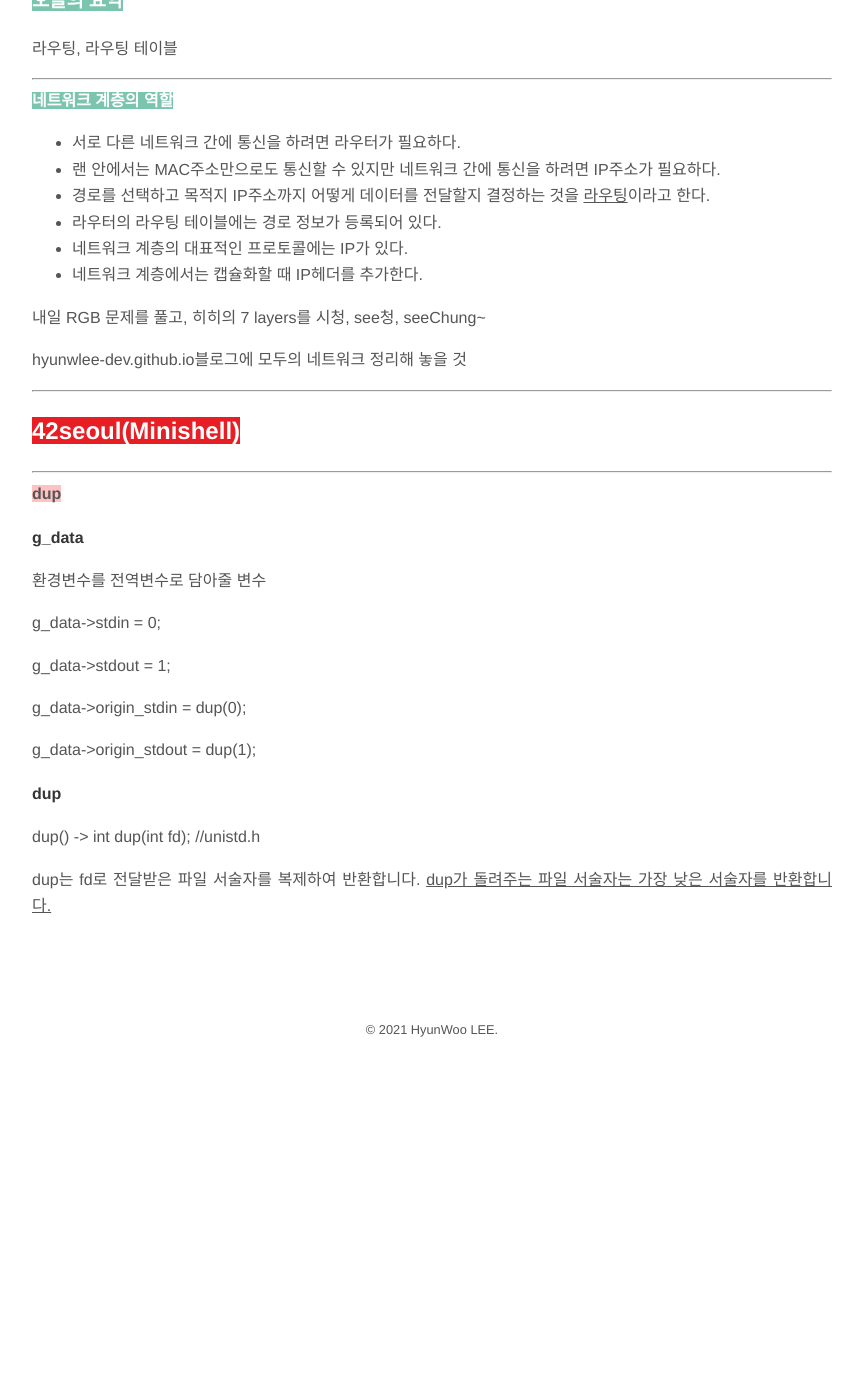
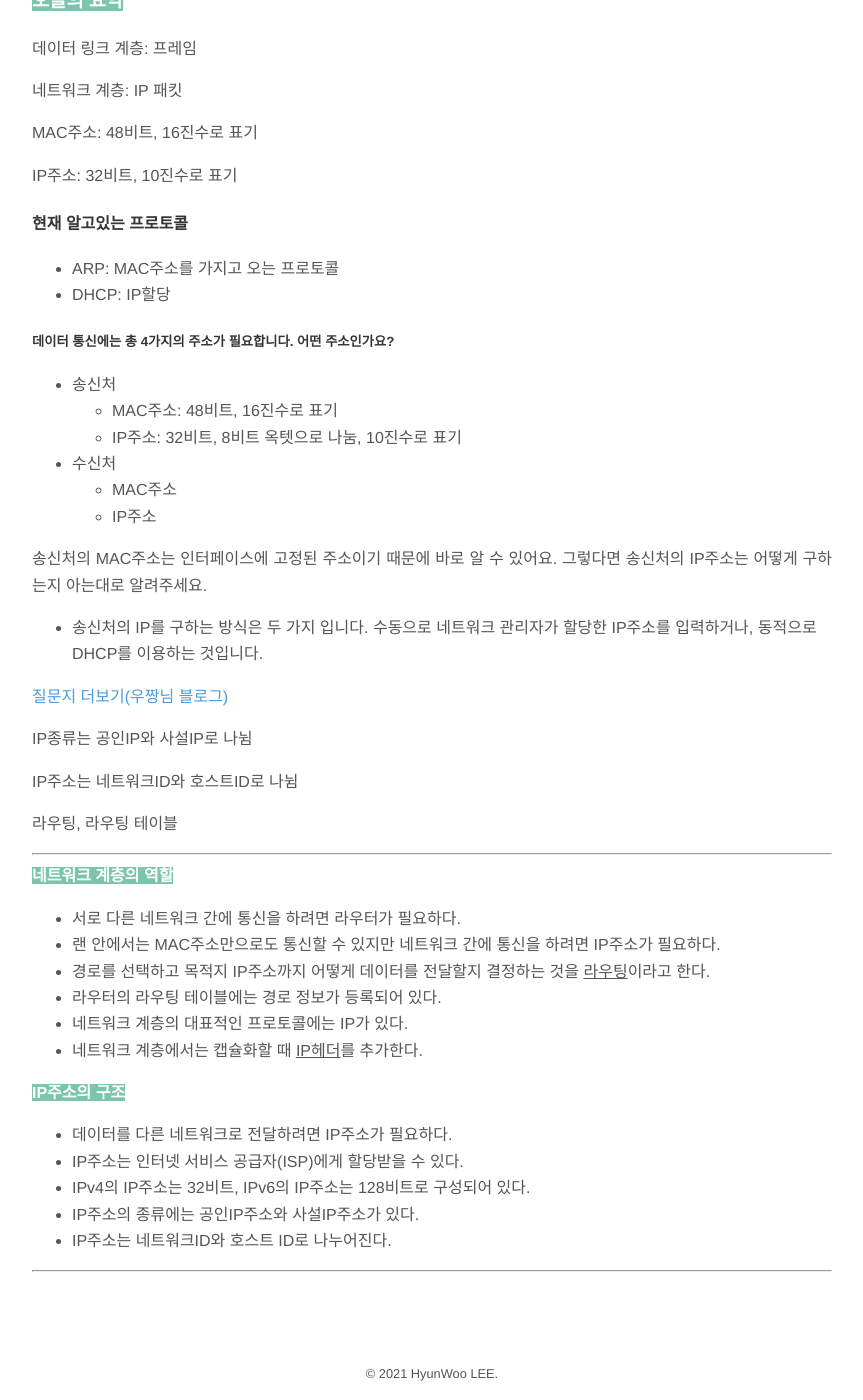
Before and after one commit to hyunwlee-dev/TIL, a Jekyll site: the page built from _posts/2021-12-01-till.md, in a window 1280 px wide and 1400 px high, scrolled down 3326 px. Shown: the whole window, without its empty margins (208-1071 px from the left). Built offline with Jekyll 4.4.1, drawn with Linux system fonts in a browser that asks for light colours; nearby versions of some CDN libraries; before the commit the page ends 4400 px from its top, so only the background shows below that.

Commit message:
modified:   2021-12-01-till.md

```diff
--- a/_posts/2021-12-01-till.md
+++ b/_posts/2021-12-01-till.md
@@ -137,6 +137,42 @@ list.add(new int[N]); 이런식으로 값을 넣어 주었다.
 
 ### <span style="background-color:#7BC5AE; color:white"><strong>오늘의 요약</strong></span>
 
+데이터 링크 계층: 프레임
+
+네트워크 계층: IP 패킷
+
+
+
+MAC주소: 48비트, 16진수로 표기
+
+IP주소: 32비트, 10진수로 표기
+
+#### 현재 알고있는 프로토콜
+
+- ARP: MAC주소를 가지고 오는 프로토콜
+- DHCP: IP할당
+
+##### 데이터 통신에는 총 4가지의 주소가 필요합니다. 어떤 주소인가요?
+
+- 송신처
+  - MAC주소: 48비트, 16진수로 표기
+  - IP주소: 32비트, 8비트 옥텟으로 나눔, 10진수로 표기
+- 수신처
+  - MAC주소
+  - IP주소
+
+송신처의 MAC주소는 인터페이스에 고정된 주소이기 때문에 바로 알 수 있어요. 그렇다면 송신처의 IP주소는 어떻게 구하는지 아는대로 알려주세요.
+
+- 송신처의 IP를 구하는 방식은 두 가지 입니다. 수동으로 네트워크 관리자가 할당한 IP주소를 입력하거나, 동적으로 DHCP를 이용하는 것입니다.
+
+[질문지 더보기(우짱님 블로그)](https://woozzang.tistory.com/104)
+
+IP종류는 공인IP와 사설IP로 나뉨
+
+IP주소는 네트워크ID와 호스트ID로 나뉨
+
+
+
 라우팅, 라우팅 테이블
 
 
@@ -150,36 +186,14 @@ list.add(new int[N]); 이런식으로 값을 넣어 주었다.
 - 경로를 선택하고 목적지 IP주소까지 어떻게 데이터를 전달할지 결정하는 것을 <u>라우팅</u>이라고 한다.
 - 라우터의 라우팅 테이블에는 경로 정보가 등록되어 있다.
 - 네트워크 계층의 대표적인 프로토콜에는 IP가 있다.
-- 네트워크 계층에서는 캡슐화할 때 IP헤더를 추가한다.
+- 네트워크 계층에서는 캡슐화할 때 <u>IP헤더</u>를 추가한다.
 
+<span style="background-color:#7BC5AE; color:white"><strong>IP주소의 구조</strong></span>
 
-
-내일 RGB 문제를 풀고, 히히의 7 layers를 시청, see청, seeChung~
-
-hyunwlee-dev.github.io블로그에 모두의 네트워크 정리해 놓을 것
+- 데이터를 다른 네트워크로 전달하려면 IP주소가 필요하다.
+- IP주소는 인터넷 서비스 공급자(ISP)에게 할당받을 수 있다.
+- IPv4의 IP주소는 32비트, IPv6의 IP주소는 128비트로 구성되어 있다.
+- IP주소의 종류에는 공인IP주소와 사설IP주소가 있다.
+- IP주소는 네트워크ID와 호스트 ID로 나누어진다.
 
 ---
-
-## <span style="background-color:#E81E25; color:white">42seoul(Minishell)</span>
-
----
-
-<span style="background-color:#FFC2C3"><strong>dup</strong></span>
-
-#### g_data
-
-환경변수를 전역변수로 담아줄 변수
-
-g_data->stdin = 0;
-
-g_data->stdout = 1;
-
-g_data->origin_stdin = dup(0);
-
-g_data->origin_stdout = dup(1);
-
-#### dup
-
-dup() -> int dup(int fd); //unistd.h
-
-dup는 fd로 전달받은 파일 서술자를 복제하여 반환합니다. <u>dup가 돌려주는 파일 서술자는 가장 낮은 서술자를 반환합니다.</u>
```
